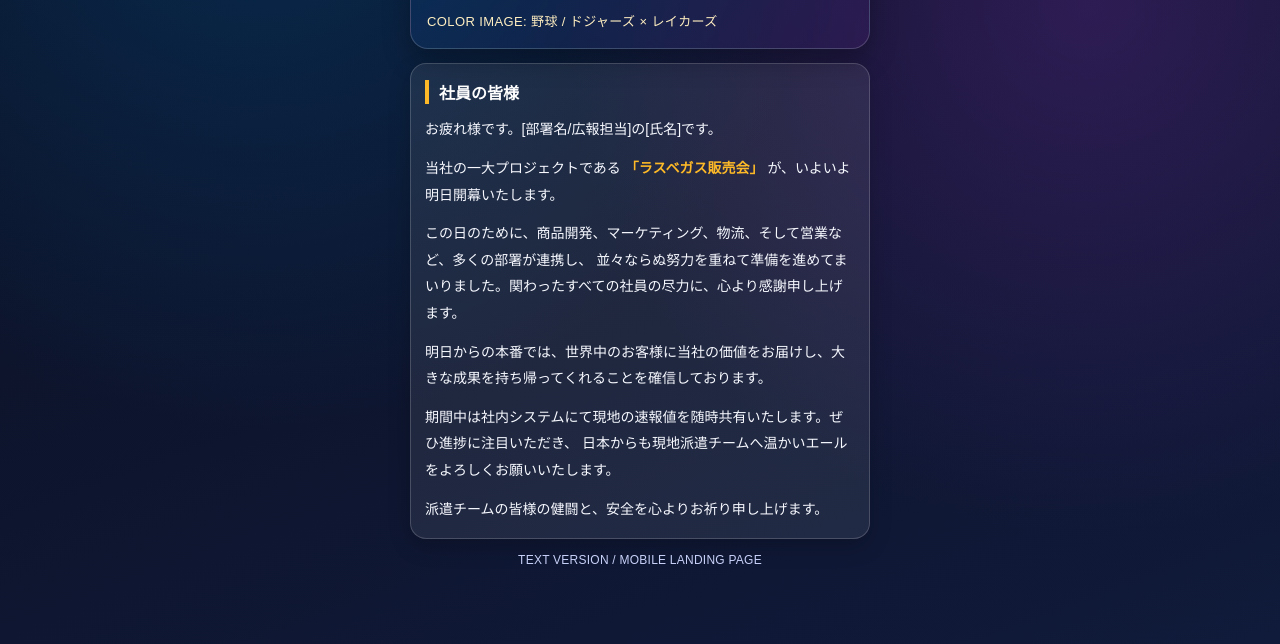
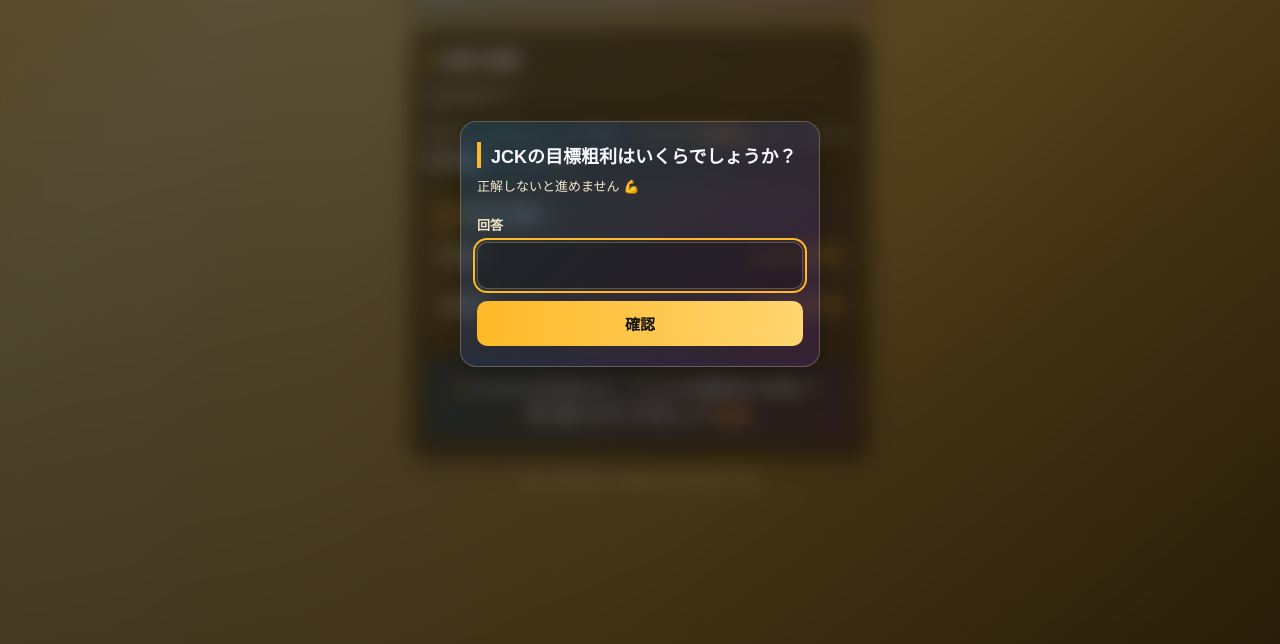
Before and after one commit to otsuka-alt/lp, a plain HTML site: page vegas/index.html in a window 1280 px wide. Shown: the part 156-800 px from the top of the page. Drawn offline with Linux system fonts and the light colour scheme.

Commit message:
Add gate quiz and refresh Vegas LP design
粗利クイズのゲート、ゴールド背景、目標数値と本文を追加してLPを更新する。

Co-authored-by: Cursor <cursoragent@cursor.com>

```diff
--- /dev/null
+++ b/vegas/gate.js
@@ -0,0 +1,57 @@
+(function () {
+  var CORRECT_CODE = "40000000";
+  var STORAGE_KEY = "vegas-gate-ok";
+
+  var overlay = document.getElementById("gate-overlay");
+  var form = document.getElementById("gate-form");
+  var input = document.getElementById("gate-code");
+  var error = document.getElementById("gate-error");
+
+  if (!overlay || !form || !input || !error) {
+    return;
+  }
+
+  function unlock() {
+    overlay.hidden = true;
+    overlay.setAttribute("aria-hidden", "true");
+    document.body.classList.remove("gate-locked");
+    sessionStorage.setItem(STORAGE_KEY, "1");
+  }
+
+  function showError() {
+    error.hidden = false;
+    input.setAttribute("aria-invalid", "true");
+    input.focus();
+  }
+
+  function clearError() {
+    error.hidden = true;
+    input.removeAttribute("aria-invalid");
+  }
+
+  if (sessionStorage.getItem(STORAGE_KEY) === "1") {
+    unlock();
+    return;
+  }
+
+  input.focus();
+
+  document.addEventListener("keydown", function (e) {
+    if (e.key === "Escape" && !overlay.hidden) {
+      e.preventDefault();
+    }
+  });
+
+  form.addEventListener("submit", function (e) {
+    e.preventDefault();
+    var value = input.value.trim();
+
+    if (value === CORRECT_CODE) {
+      clearError();
+      unlock();
+      return;
+    }
+
+    showError();
+  });
+})();
--- a/vegas/index.html
+++ b/vegas/index.html
@@ -4,7 +4,7 @@
   <meta charset="UTF-8">
   <meta name="viewport" content="width=device-width, initial-scale=1.0, viewport-fit=cover">
   <meta name="robots" content="noindex, nofollow">
-  <title>ラスベガス販売会 | 社員向け案内</title>
+  <title>ベガス販売会開催!!</title>
   <!-- Google Tag Manager -->
   <script>(function(w,d,s,l,i){w[l]=w[l]||[];w[l].push({'gtm.start':
   new Date().getTime(),event:'gtm.js'});var f=d.getElementsByTagName(s)[0],
@@ -14,7 +14,28 @@
   <!-- End Google Tag Manager -->
   <link rel="stylesheet" href="./styles.css">
 </head>
-<body>
+<body class="gate-locked">
+  <div id="gate-overlay" class="gate-overlay" role="dialog" aria-modal="true" aria-labelledby="gate-title" aria-hidden="false">
+    <div class="gate-panel">
+      <h2 id="gate-title" class="gate-title">JCKの目標粗利はいくらでしょうか？</h2>
+      <p class="gate-desc">正解しないと進めません 💪</p>
+      <form id="gate-form" class="gate-form" novalidate>
+        <label class="gate-label" for="gate-code">回答</label>
+        <input
+          id="gate-code"
+          class="gate-input"
+          name="code"
+          type="number"
+          inputmode="numeric"
+          pattern="[0-9]*"
+          autocomplete="off"
+          required
+        />
+        <p id="gate-error" class="gate-error" role="alert" aria-live="polite" hidden>コードが正しくありません。</p>
+        <button type="submit" class="gate-submit">確認</button>
+      </form>
+    </div>
+  </div>
   <!-- Google Tag Manager (noscript) -->
   <noscript><iframe src="https://www.googletagmanager.com/ns.html?id=GTM-TCMVGDSZ"
   height="0" width="0" style="display:none;visibility:hidden"></iframe></noscript>
@@ -24,38 +45,37 @@
       <span class="badge">明日開幕 / LAS VEGAS SALES FAIR</span>
       <h1 class="title">ラスベガス販売会</h1>
       <p class="subtitle">世界中のお客様へ、私たちの価値を届ける本番が始まります。</p>
-      <p class="baseball-line">COLOR IMAGE: 野球 / ドジャーズ × レイカーズ</p>
     </section>
 
     <section class="message" aria-label="社員向けメッセージ">
-      <h2>社員の皆様</h2>
+      <h2 class="message-heading">社員の皆様</h2>
 
-      <p>お疲れ様です。[部署名/広報担当]の[氏名]です。</p>
+      <p class="message-lead">お疲れ様です！</p>
 
       <p>
         当社の一大プロジェクトである
         <span class="highlight">「ラスベガス販売会」</span>
-        が、いよいよ明日開幕いたします。
+        が、いよいよ<strong>明日開幕</strong>いたします ✨
       </p>
 
-      <p>
-        この日のために、商品開発、マーケティング、物流、そして営業など、多くの部署が連携し、
-        並々ならぬ努力を重ねて準備を進めてまいりました。関わったすべての社員の尽力に、心より感謝申し上げます。
+      <div class="goal-box">
+        <p class="goal-box-title">💰 今回の目標は…</p>
+        <ul class="goal-list">
+          <li><span class="goal-label">目標売上</span><span class="goal-value">8,000万円</span></li>
+          <li><span class="goal-label">目標粗利</span><span class="goal-value">4,000万円</span></li>
+        </ul>
+      </div>
+
+
+
+      <p class="message-closing">
+        🎉 みんなで力を合わせて、ラスベガス販売会を大成功に！<br>
+        熱く盛り上げていきましょう 🔥🔥
       </p>
-
-      <p>
-        明日からの本番では、世界中のお客様に当社の価値をお届けし、大きな成果を持ち帰ってくれることを確信しております。
-      </p>
-
-      <p>
-        期間中は社内システムにて現地の速報値を随時共有いたします。ぜひ進捗に注目いただき、
-        日本からも現地派遣チームへ温かいエールをよろしくお願いいたします。
-      </p>
-
-      <p>派遣チームの皆様の健闘と、安全を心よりお祈り申し上げます。</p>
     </section>
 
     <p class="footer-note">TEXT VERSION / MOBILE LANDING PAGE</p>
   </main>
+  <script src="./gate.js"></script>
 </body>
 </html>
--- a/vegas/styles.css
+++ b/vegas/styles.css
@@ -4,25 +4,187 @@
   --lakers-gold: #fdb927;
   --bg-dark: #0b1022;
   --text-main: #f7f9ff;
-  --text-sub: #d7ddf8;
-  --card: rgba(255, 255, 255, 0.08);
-  --card-border: rgba(255, 255, 255, 0.18);
+  --text-sub: #f3e6c8;
+  --card: rgba(15, 10, 4, 0.55);
+  --card-border: rgba(255, 220, 140, 0.28);
 }
 
 * {
   box-sizing: border-box;
 }
 
+@keyframes gold-gradient-loop {
+  0% {
+    background-position: 0% 50%;
+  }
+
+  50% {
+    background-position: 100% 50%;
+  }
+
+  100% {
+    background-position: 0% 50%;
+  }
+}
+
 body {
+  position: relative;
+  isolation: isolate;
   margin: 0;
   font-family: "Hiragino Sans", "Noto Sans JP", "Yu Gothic", sans-serif;
   color: var(--text-main);
-  background:
-    radial-gradient(circle at 20% 0%, rgba(0, 90, 156, 0.35), transparent 45%),
-    radial-gradient(circle at 85% 20%, rgba(85, 37, 131, 0.45), transparent 42%),
-    linear-gradient(160deg, var(--bg-dark) 0%, #101a3a 100%);
+  background-color: #1a1206;
   min-height: 100vh;
   padding: 18px 14px 26px;
+}
+
+body::before {
+  content: "";
+  position: fixed;
+  inset: 0;
+  z-index: -2;
+  background: linear-gradient(
+    125deg,
+    #120d04 0%,
+    #3d2a08 14%,
+    #8a6418 28%,
+    #fdb927 42%,
+    #ffe9a8 56%,
+    #e8b84a 70%,
+    #6b4f12 84%,
+    #1a1206 100%
+  );
+  background-size: 320% 320%;
+  animation: gold-gradient-loop 14s ease-in-out infinite;
+}
+
+body::after {
+  content: "";
+  position: fixed;
+  inset: 0;
+  z-index: -1;
+  background:
+    radial-gradient(circle at 50% 0%, rgba(255, 233, 168, 0.12), transparent 55%),
+    linear-gradient(180deg, rgba(10, 8, 4, 0.35) 0%, rgba(10, 8, 4, 0.55) 100%);
+  pointer-events: none;
+}
+
+@media (prefers-reduced-motion: reduce) {
+  body::before {
+    animation: none;
+    background-position: 50% 50%;
+  }
+}
+
+body.gate-locked {
+  overflow: hidden;
+}
+
+.gate-overlay {
+  position: fixed;
+  inset: 0;
+  z-index: 1000;
+  display: flex;
+  align-items: center;
+  justify-content: center;
+  padding: 18px 14px;
+  background: rgba(18, 12, 4, 0.5);
+  backdrop-filter: blur(10px);
+}
+
+.gate-overlay[hidden] {
+  display: none;
+}
+
+.gate-panel {
+  width: min(100%, 360px);
+  border: 1px solid var(--card-border);
+  background: linear-gradient(135deg, rgba(0, 90, 156, 0.28), rgba(85, 37, 131, 0.28));
+  border-radius: 16px;
+  padding: 20px 16px;
+  box-shadow: 0 12px 32px rgba(0, 0, 0, 0.35);
+}
+
+.gate-title {
+  margin: 0 0 8px;
+  font-size: 18px;
+  border-left: 4px solid var(--lakers-gold);
+  padding-left: 10px;
+}
+
+.gate-desc {
+  margin: 0 0 16px;
+  font-size: 13px;
+  line-height: 1.7;
+  color: var(--text-sub);
+}
+
+.gate-form {
+  display: flex;
+  flex-direction: column;
+  gap: 8px;
+}
+
+.gate-label {
+  font-size: 13px;
+  font-weight: 700;
+  color: var(--text-sub);
+}
+
+.gate-input {
+  width: 100%;
+  margin: 0;
+  padding: 12px 14px;
+  border: 1px solid var(--card-border);
+  border-radius: 10px;
+  background: rgba(0, 0, 0, 0.25);
+  color: var(--text-main);
+  font-size: 18px;
+  font-family: inherit;
+  letter-spacing: 0.08em;
+}
+
+.gate-input:focus {
+  outline: 2px solid var(--lakers-gold);
+  outline-offset: 2px;
+}
+
+.gate-input[aria-invalid="true"] {
+  border-color: #ff8a8a;
+}
+
+.gate-input::-webkit-outer-spin-button,
+.gate-input::-webkit-inner-spin-button {
+  -webkit-appearance: none;
+  margin: 0;
+}
+
+.gate-input[type="number"] {
+  -moz-appearance: textfield;
+  appearance: textfield;
+}
+
+.gate-error {
+  margin: 0;
+  font-size: 13px;
+  color: #ffb4b4;
+}
+
+.gate-submit {
+  margin-top: 4px;
+  padding: 12px 16px;
+  border: none;
+  border-radius: 10px;
+  background: linear-gradient(90deg, var(--lakers-gold), #ffd56f);
+  color: #111;
+  font-size: 15px;
+  font-weight: 700;
+  font-family: inherit;
+  cursor: pointer;
+}
+
+.gate-submit:active {
+  transform: translateY(1px);
 }
 
 .wrap {
@@ -66,11 +228,82 @@ body {
   line-height: 1.6;
 }
 
-.baseball-line {
-  margin: 14px 0 0;
+.message-heading {
+  margin: 0 0 12px;
+  font-size: 16px;
+  color: #ffffff;
+  border-left: 4px solid var(--lakers-gold);
+  padding-left: 10px;
+}
+
+.message-lead {
+  margin: 0 0 14px;
+  font-size: 15px;
+  line-height: 1.85;
+}
+
+.message-lead strong {
+  color: #fff;
+  font-weight: 700;
+}
+
+.goal-box {
+  margin: 0 0 14px;
+  padding: 14px 12px;
+  border-radius: 14px;
+  border: 1px solid rgba(253, 185, 39, 0.35);
+  background: linear-gradient(135deg, rgba(253, 185, 39, 0.12), rgba(85, 37, 131, 0.18));
+}
+
+.goal-box-title {
+  margin: 0 0 10px;
+  font-size: 15px;
+  font-weight: 700;
+}
+
+.goal-list {
+  margin: 0;
+  padding: 0;
+  list-style: none;
+}
+
+.goal-list li {
+  display: flex;
+  align-items: center;
+  justify-content: space-between;
+  gap: 10px;
+  padding: 10px 0;
+  border-top: 1px solid var(--card-border);
+}
+
+.goal-list li:first-child {
+  border-top: none;
+  padding-top: 0;
+}
+
+.goal-label {
   font-size: 13px;
-  color: #ffefc1;
-  letter-spacing: 0.03em;
+  color: var(--text-sub);
+  font-weight: 700;
+}
+
+.goal-value {
+  font-size: 20px;
+  font-weight: 800;
+  color: var(--lakers-gold);
+  letter-spacing: 0.02em;
+}
+
+.message-closing {
+  margin: 16px 0 0;
+  padding: 14px 12px;
+  border-radius: 12px;
+  font-size: 15px;
+  font-weight: 700;
+  line-height: 1.85;
+  text-align: center;
+  background: linear-gradient(135deg, rgba(0, 90, 156, 0.28), rgba(85, 37, 131, 0.28));
+  border: 1px solid var(--card-border);
 }
 
 .message {
@@ -80,14 +313,6 @@ body {
   border-radius: 16px;
   padding: 16px 14px;
   box-shadow: 0 8px 22px rgba(0, 0, 0, 0.2);
-}
-
-.message h2 {
-  margin: 0 0 12px;
-  font-size: 16px;
-  color: #ffffff;
-  border-left: 4px solid var(--lakers-gold);
-  padding-left: 10px;
 }
 
 .message p {
@@ -109,7 +334,7 @@ body {
 .footer-note {
   margin-top: 14px;
   text-align: center;
-  color: #c8d1f8;
+  color: rgba(255, 240, 200, 0.75);
   font-size: 12px;
   letter-spacing: 0.02em;
 }
```
